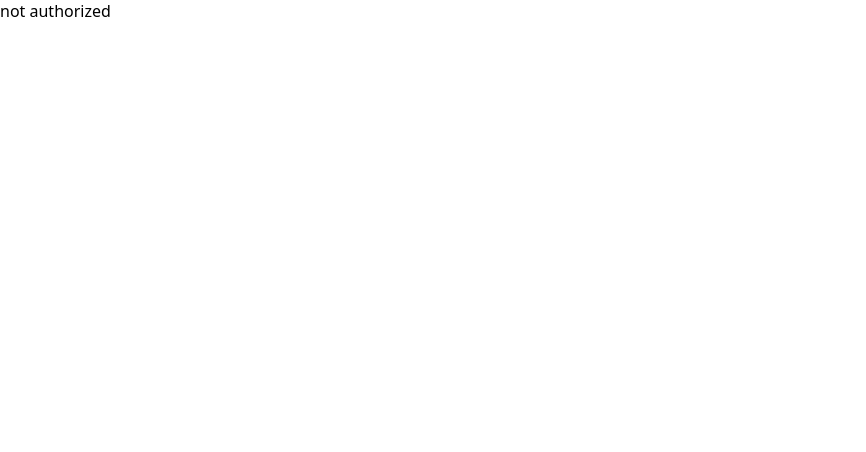
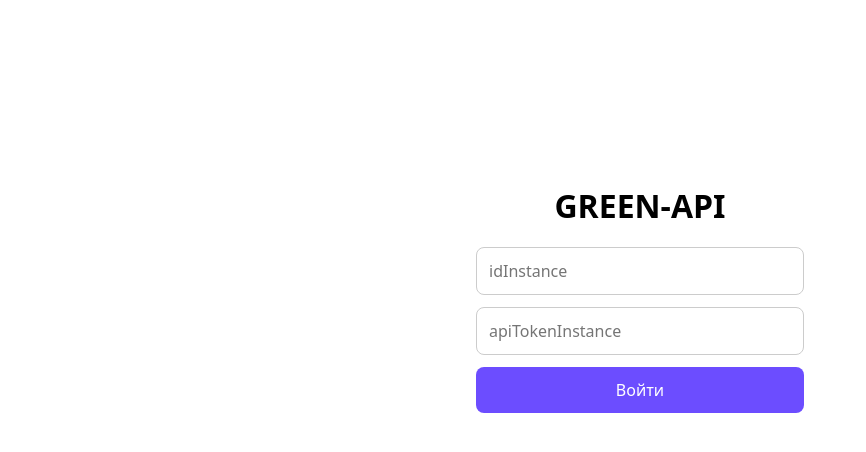
Before and after one commit to bitzxrd/green-api-whatsapp-client, a React (Vite) app: page / in a window 1280 px wide. Shown: the top 452 px of the page, without its empty margins (0-866 px from the left). Built offline with nearby package versions, Linux system fonts and the light colour scheme.

Commit message:
feat: add login form and screen switching by auth state

```diff
--- a/src/app/App.tsx
+++ b/src/app/App.tsx
@@ -1,6 +1,8 @@
+import { ChatPage } from "@/pages/chat";
+import { LoginPage } from "@/pages/login";
 import { useAppSelector } from "@/shared/lib/redux";
 
 export const App = () => {
-  const id = useAppSelector((s) => s.auth.idInstance);
-  return <div>{id || "not authorized"}</div>;
+  const isAuth = useAppSelector((s) => !!s.auth.idInstance);
+  return isAuth ? <ChatPage /> : <LoginPage />;
 };
--- a/src/features/auth/index.ts
+++ b/src/features/auth/index.ts
@@ -4,3 +4,4 @@
   logout,
   AUTH_STORAGE_KEY,
 } from "./model/authSlice";
+export { LoginForm } from "./ui/LoginForm";
--- /dev/null
+++ b/src/features/auth/ui/LoginForm.module.scss
@@ -0,0 +1,34 @@
+.form {
+  display: flex;
+  flex-direction: column;
+  gap: 12px;
+  width: 100%;
+  padding: 24px 16px;
+  margin: 20vh auto 0;
+}
+
+.title {
+  margin: 0 0 8px;
+  text-align: center;
+}
+
+.input {
+  padding: 12px;
+  border: 1px solid #ccc;
+  border-radius: 8px;
+}
+
+.button {
+  padding: 12px;
+  border: 0;
+  border-radius: 8px;
+  background: #6c4dff;
+  color: #fff;
+  cursor: pointer;
+}
+
+@media (min-width: 768px) {
+  .form {
+    max-width: 360px;
+  }
+}
--- /dev/null
+++ b/src/features/auth/ui/LoginForm.tsx
@@ -0,0 +1,42 @@
+import { useState } from "react";
+import type { FormEvent } from "react";
+import { useAppDispatch } from "@/shared/lib/redux";
+import { login } from "../model/authSlice";
+import s from "./LoginForm.module.scss";
+
+export const LoginForm = () => {
+  const dispatch = useAppDispatch();
+  const [idInstance, setIdInstance] = useState("");
+  const [apiTokenInstance, setApiTokenInstance] = useState("");
+
+  const handleSubmit = (e: FormEvent) => {
+    e.preventDefault();
+    dispatch(
+      login({
+        idInstance: idInstance.trim(),
+        apiTokenInstance: apiTokenInstance.trim(),
+      }),
+    );
+  };
+
+  return (
+    <form className={s.form} onSubmit={handleSubmit}>
+      <h1 className={s.title}>GREEN-API</h1>
+      <input
+        className={s.input}
+        placeholder="idInstance"
+        value={idInstance}
+        onChange={(e) => setIdInstance(e.target.value)}
+        required
+      />
+      <input
+        className={s.input}
+        placeholder="apiTokenInstance"
+        value={apiTokenInstance}
+        onChange={(e) => setApiTokenInstance(e.target.value)}
+        required
+      />
+      <button className={s.button}>Войти</button>
+    </form>
+  );
+};
--- /dev/null
+++ b/src/pages/chat/index.ts
@@ -0,0 +1 @@
+export { ChatPage } from "./ui/ChatPage";
--- /dev/null
+++ b/src/pages/chat/ui/ChatPage.tsx
@@ -0,0 +1,14 @@
+import { logout } from "@/features/auth";
+import { useAppDispatch, useAppSelector } from "@/shared/lib/redux";
+
+export const ChatPage = () => {
+  const dispatch = useAppDispatch();
+  const id = useAppSelector((s) => s.auth.idInstance);
+
+  return (
+    <div>
+      <p>Instance: {id}</p>
+      <button onClick={() => dispatch(logout())}>Выйти</button>
+    </div>
+  );
+};
--- /dev/null
+++ b/src/pages/login/index.ts
@@ -0,0 +1 @@
+export { LoginPage } from "./ui/LoginPage";
--- /dev/null
+++ b/src/pages/login/ui/LoginPage.tsx
@@ -0,0 +1,3 @@
+import { LoginForm } from "@/features/auth";
+
+export const LoginPage = () => <LoginForm />;
```
